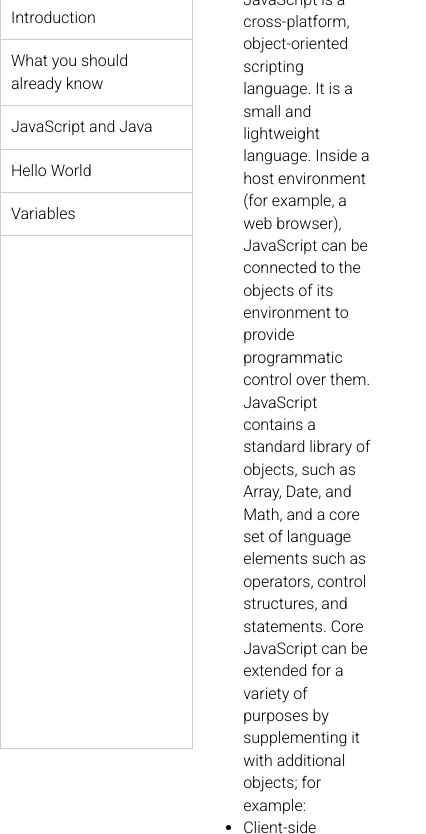
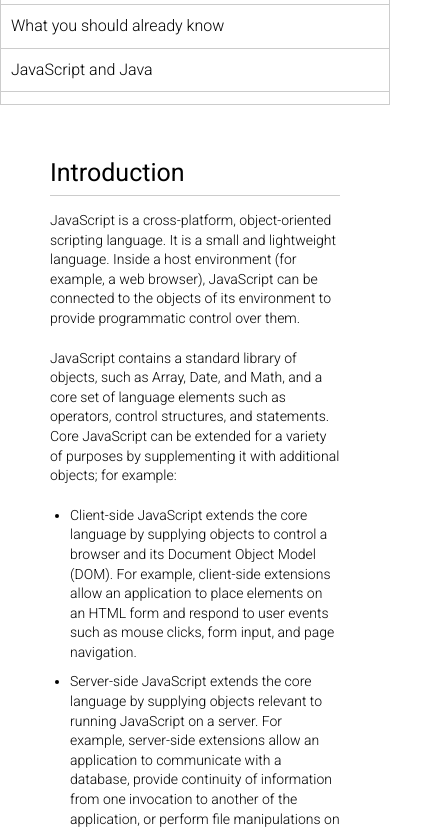
Before and after one commit to thenjanand/JS_Documentation, a plain HTML site: page index.html in a window 390 px wide. Shown: the part 95-929 px from the top of the page, 426 px wide, since content can reach past the window. Drawn offline with Linux system fonts and the light colour scheme.

Commit message:
Update style.css

```diff
--- a/style.css
+++ b/style.css
@@ -48,3 +48,44 @@ main {
 section {
   margin-bottom: 50px;
 }
+section article{
+  font-size: 14px;
+  display: flex;
+  flex-direction: column;
+  gap: 20px;
+}
+section h2{
+  font-size: 25px;
+  font-weight: 400;
+  border-bottom: 1px solid #ccc;
+  margin-bottom: 15px;
+  padding-bottom: 5px;
+}
+section article ul{
+  margin-left: 20px;
+}
+
+section article ul li{
+  margin-bottom: 10px;
+}
+code{
+  white-space: pre-line;
+  line-height: 2;
+  background-color: #f7f7f7;
+  padding: 15px;
+  margin: 10px;
+  border-radius: 5px;
+}
+
+/* media queries */
+
+@media (max-width: 480px){
+body{
+  flex-direction: column;
+}
+header{
+height: 200px;
+overflow: hidden;
+overflow-y: scroll;
+}
+}
```
